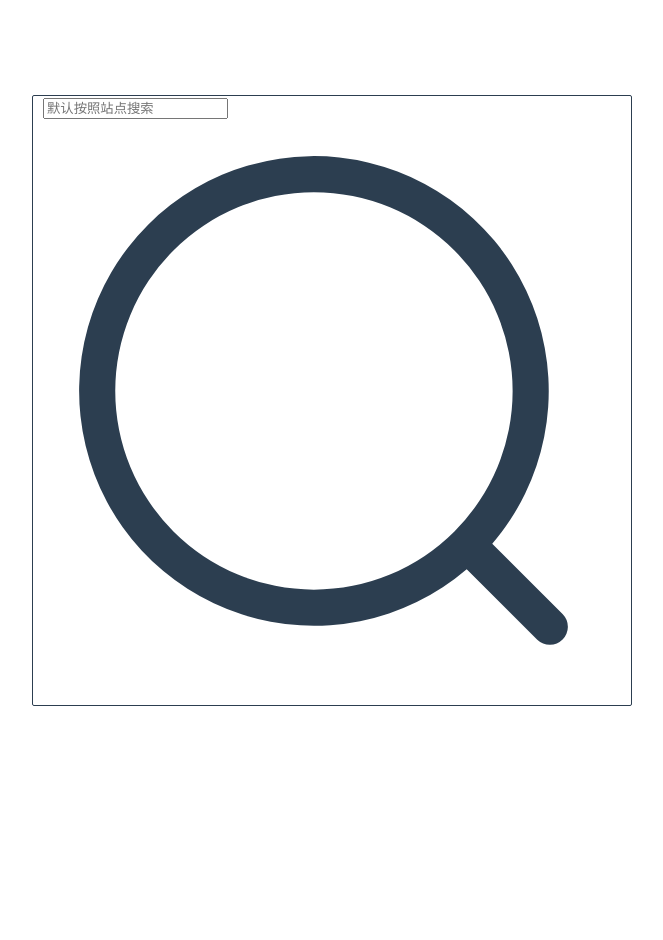
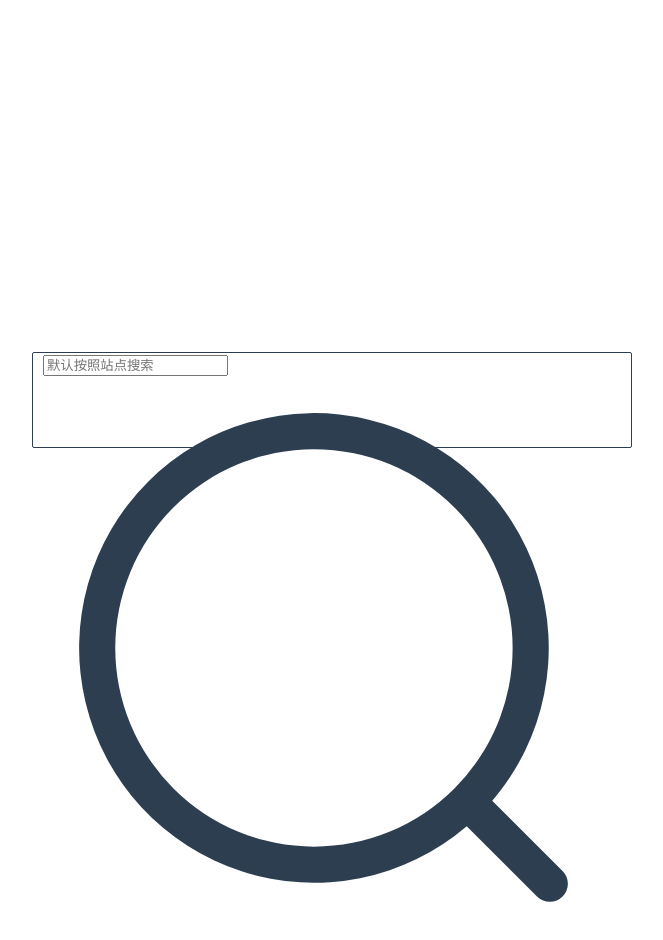
Before and after one commit to ywenhao/strong-search, a Vue app: page / in a window 1280 px wide. Shown: the top 940 px of the page, without its empty margins (8-671 px from the left). Before the commit the page ends 800 px from the top, so only its background shows below. Built offline with nearby package versions, Linux system fonts and the light colour scheme.

Commit message:
feat: scrollbar

```diff
--- a/src/components/StrongSearch.vue
+++ b/src/components/StrongSearch.vue
@@ -1,5 +1,6 @@
 <template>
   <div ref="searchRef" @click="active = true" class="strong-search" :class="{ active }">
+    <ElScrollbar ref="scrollbarRef" class="search-scrollbar">
       <TagGroup v-model="searchValue" @tag-click="popoverShow = false" />
       <ElPopover
         :teleported="false"
@@ -26,13 +27,21 @@
 
         <FilterList ref="filterListRef" @click="handleFilterClick" :options="filterOptions" />
       </ElPopover>
+    </ElScrollbar>
   </div>
 </template>
 
 <script setup lang="ts">
-import { computed, onMounted, ref, watch } from 'vue'
+import { computed, nextTick, ref, watch } from 'vue'
 import { Search, CircleClose } from '@element-plus/icons-vue'
-import { ElIcon, ElInput, ElPopover, type InputInstance } from 'element-plus'
+import {
+  ElScrollbar,
+  ElIcon,
+  ElInput,
+  ElPopover,
+  type InputInstance,
+  type ScrollbarInstance
+} from 'element-plus'
 import TagGroup from './TagGroup.vue'
 import FilterList from './FilterList.vue'
 import type { FilterItem, SearchValue } from '@/types'
@@ -47,14 +56,9 @@ const emit = defineEmits<{
 }>()
 
 const searchRef = ref<HTMLDivElement>()
+const inputRef = ref<InputInstance>()
+const scrollbarRef = ref<ScrollbarInstance>()
 const filterListRef = ref<InstanceType<typeof FilterList>>()
-const inputRef = ref<InputInstance>()
-
-onMounted(() => {
-  setTimeout(() => {
-    console.log(document.activeElement)
-  }, 1000)
-})
 
 const active = ref(false)
 
@@ -154,7 +158,15 @@ function handleInputKeyDown(e: KeyboardEvent | Event) {
     inputValue.value = ''
 
     handleSearch()
+
+    nextTick(() => setScrollBottom())
   }
+}
+
+function setScrollBottom() {
+  const warpRef = scrollbarRef.value?.wrapRef!
+  const val = warpRef.scrollHeight - warpRef.clientHeight
+  val && scrollbarRef.value?.setScrollTop(val)
 }
 
 function handleInputClick() {
--- a/src/style.scss
+++ b/src/style.scss
@@ -1,7 +1,17 @@
+$rowHeight: 32px;
+$maxHeight: $rowHeight * 3;
+
 .strong-search {
   border: 1px solid;
   border-color: var(--el-border-color);
   border-radius: 2px;
+  width: 600px;
+  max-height: $maxHeight;
+
+  .search-scrollbar {
+    position: relative;
+    overflow: visible;
+    .el-scrollbar__view {
       display: flex;
       justify-content: flex-start;
       flex-wrap: wrap;
@@ -9,7 +19,8 @@
       column-gap: 4px;
       padding-left: 10px;
       padding-right: 10px;
-  width: 600px;
+    }
+  }
 
   .search-input {
     flex: 1;
```
Lines whose indentation alone changed are shown as unchanged.
